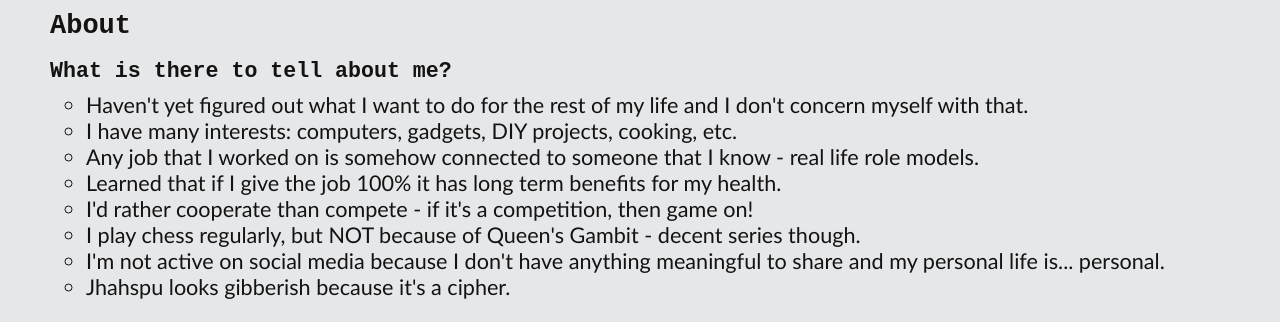
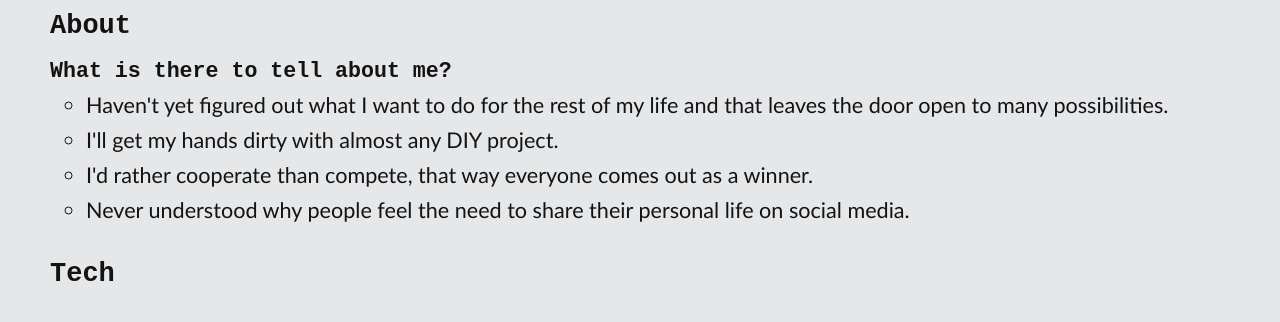
Before and after one commit to jhahspu/portfolio, a Gatsby site: page /about in a window 1280 px wide. Shown: the part 47-369 px from the top of the page. Built offline with nearby package versions, Linux system fonts and the light colour scheme; Gatsby itself is replaced by a stand-in of ours.

Commit message:
about updates

```diff
--- a/src/pages/about/index.js
+++ b/src/pages/about/index.js
@@ -15,35 +15,19 @@ const AboutPage = () => (
           <ul>
 
             <li>
-            Haven't yet figured out what I want to do for the rest of my life and I don't concern myself with that.
+            Haven't yet figured out what I want to do for the rest of my life and that leaves the door open to many possibilities.
             </li>
 
             <li>
-            I have many interests: computers, gadgets, DIY projects, cooking, etc.
+            I'll get my hands dirty with almost any DIY project.
             </li>
 
             <li>
-            Any job that I worked on is somehow connected to someone that I know - real life role models.
+            I'd rather cooperate than compete, that way everyone comes out as a winner.
             </li>
 
             <li>
-            Learned that if I give the job 100% it has long term benefits for my health.
-            </li>
-
-            <li>
-            I'd rather cooperate than compete - if it's a competition, then game on!
-            </li>
-
-            <li>
-            I play chess regularly, but NOT because of Queen's Gambit - decent series though.
-            </li>
-
-            <li>
-            I'm not active on social media because I don't have anything meaningful to share and my personal life is... personal.
-            </li>
-
-            <li>
-            Jhahspu looks gibberish because it's a cipher.
+            Never understood why people feel the need to share their personal life on social media.
             </li>
 
           </ul>
--- a/src/styles/_about.scss
+++ b/src/styles/_about.scss
@@ -15,6 +15,7 @@
 
       li {
         margin-left: 2rem;
+        margin-bottom: .5rem;
         list-style-type: circle;
       }
     }
```
